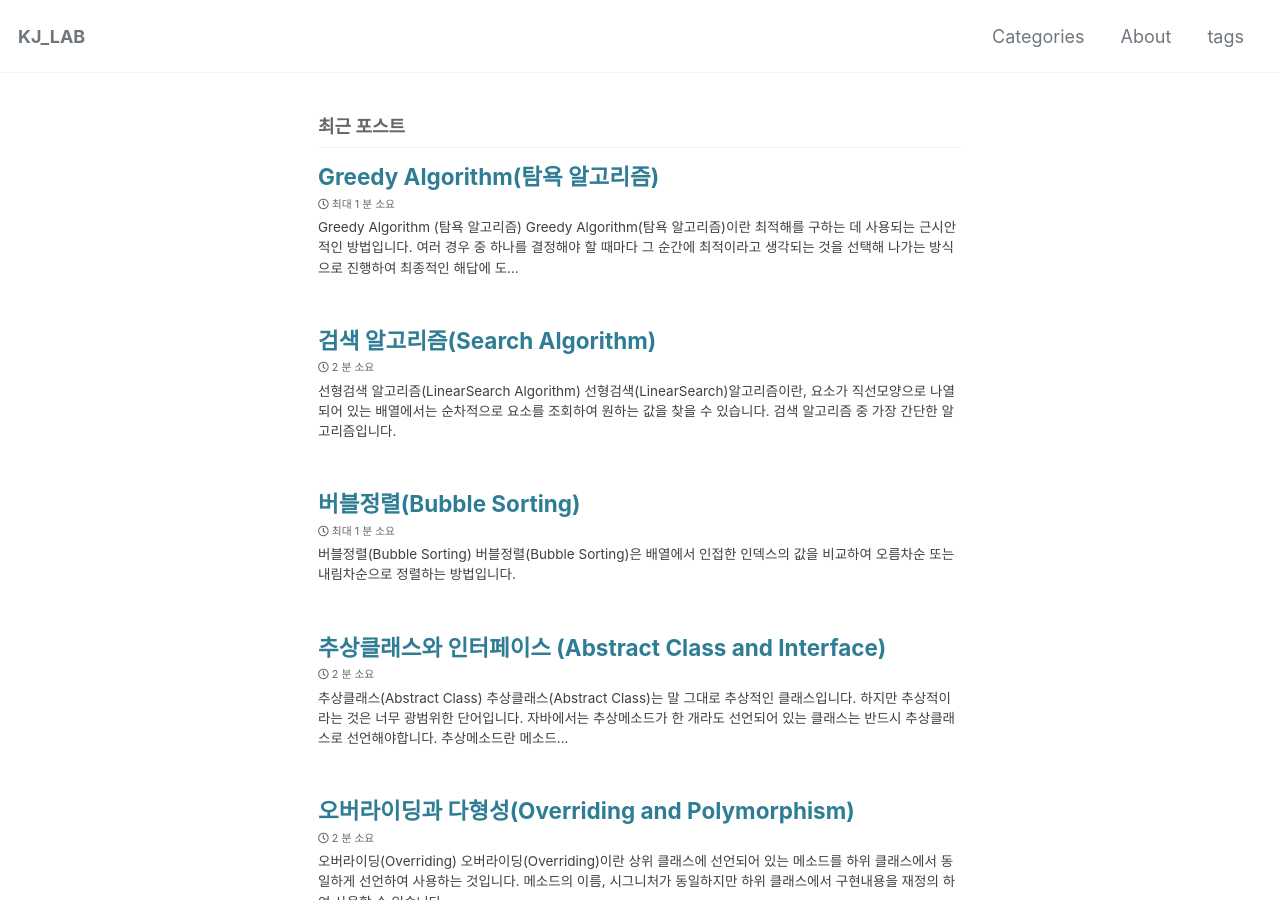
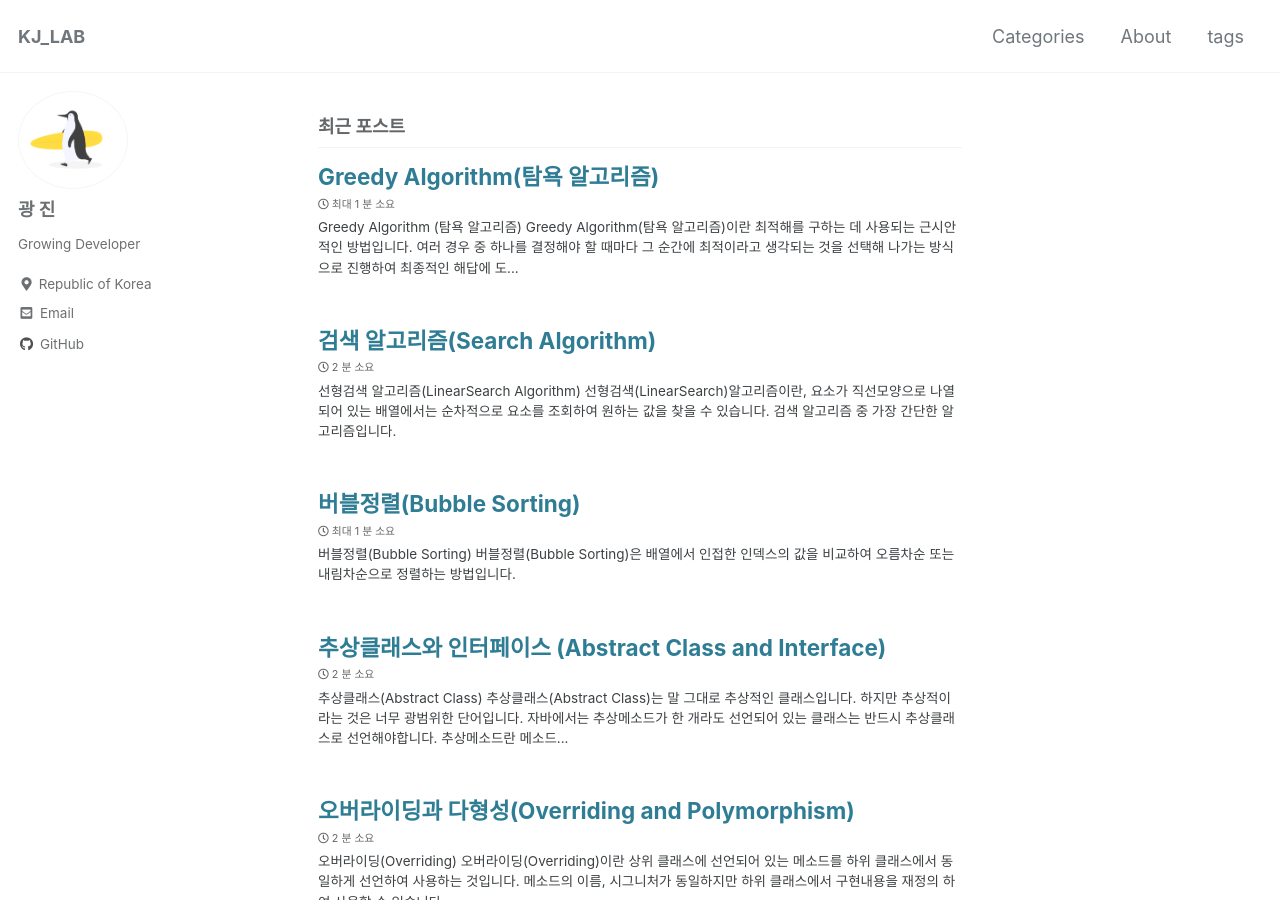
Before and after one commit to KOR-SHIN/KOR-SHIN.github.io, a Jekyll site: the page built from index.markdown, in a window 1280 px wide and 900 px high. Built offline with Jekyll 4.4.1, drawn with Linux system fonts in a browser that asks for light colours; cached includes are drawn as plain includes; the list of posts is cut into pages by our own code; part of the change alters nothing that is shown.

```diff
--- a/_config.yml
+++ b/_config.yml
@@ -281,7 +281,7 @@ defaults:
       related: true
   # _pages
   - scope:
-      path: "_pages"
+      path: ""
       type: pages
     values:
       layout: single
```
